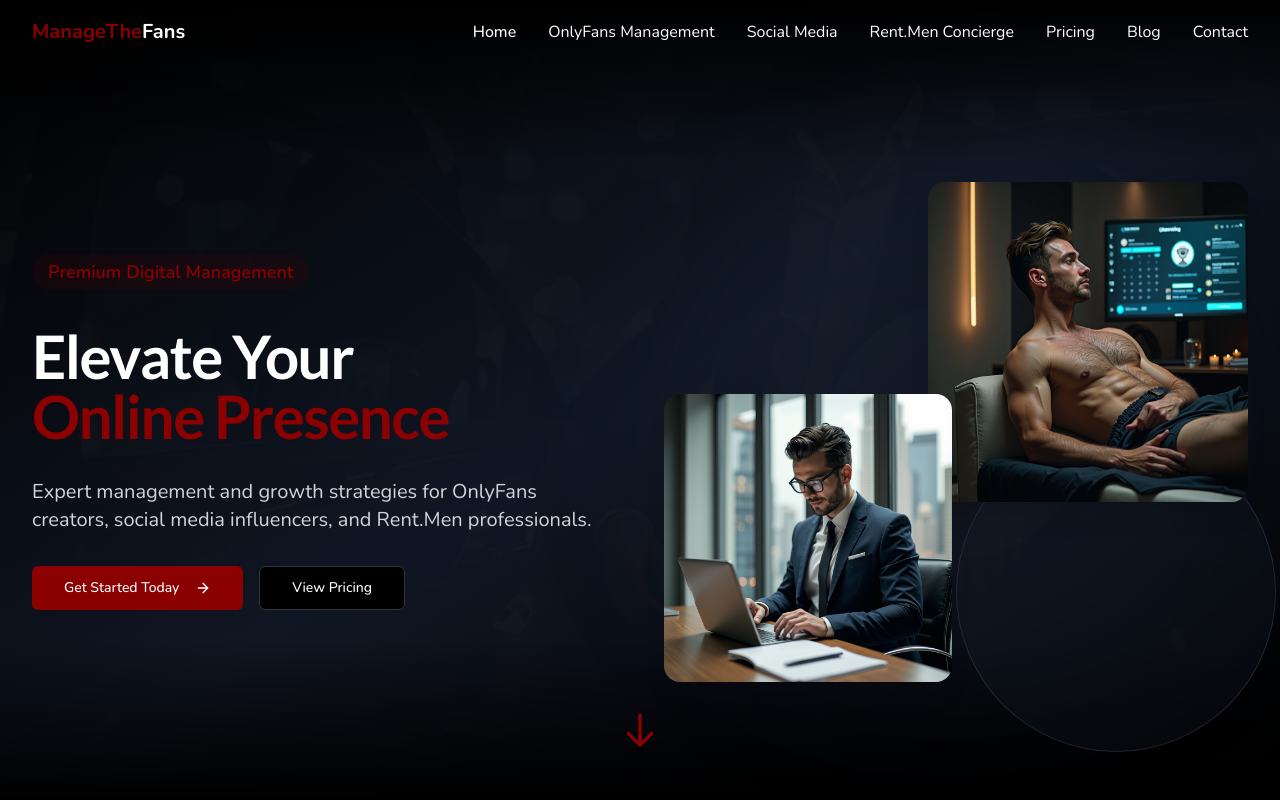
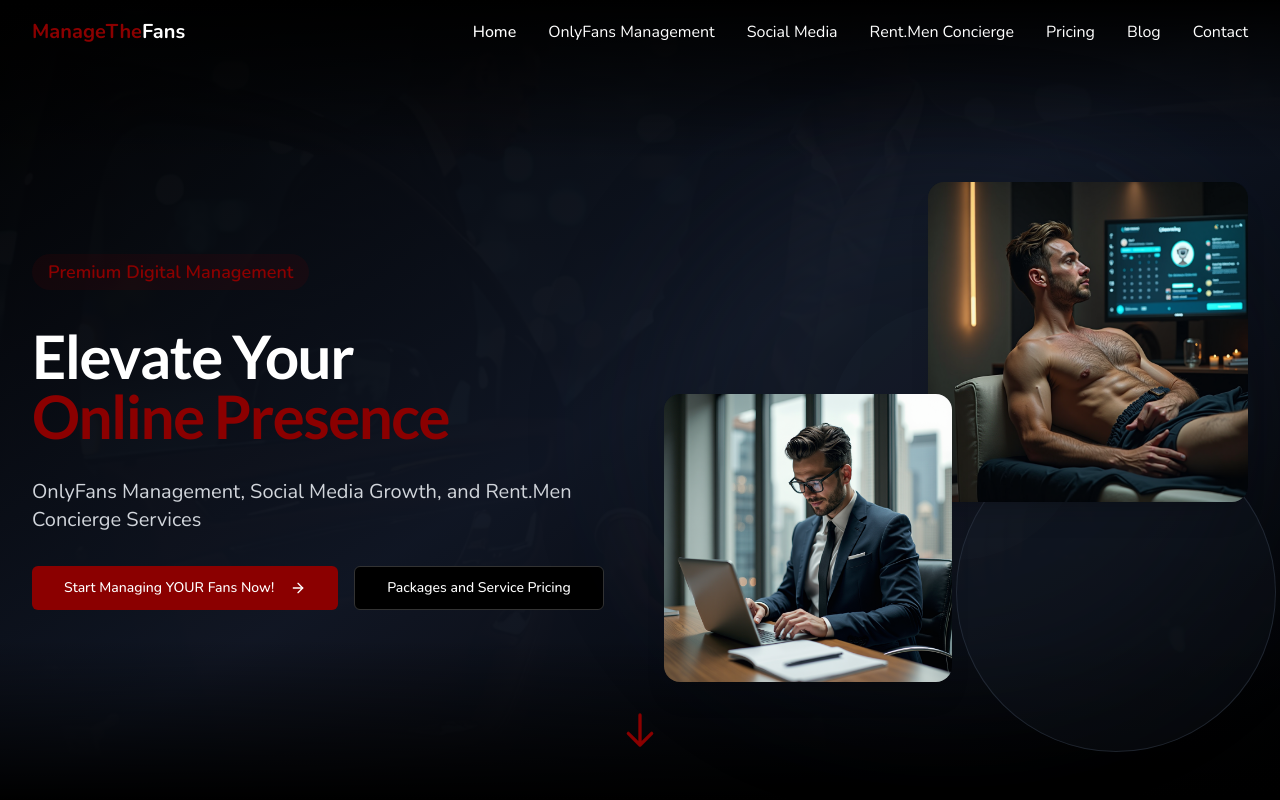
Before and after one commit to duvallglobal/managethefans, a React (Vite) app: page / in a window 1280 px wide. Shown: the top 800 px of the page. Built offline with nearby package versions, Linux system fonts and the light colour scheme.

Commit message:
Start Managing YOUR Fans Now!

```diff
--- a/src/components/home/HeroSection.tsx
+++ b/src/components/home/HeroSection.tsx
@@ -49,19 +49,19 @@ const HeroSection = () => {
               Elevate Your <span className="text-primary">Online Presence</span>
             </h1>
             <p className="text-base sm:text-lg md:text-xl text-gray-300">
-              Expert management and growth strategies for OnlyFans creators,
-              social media influencers, and Rent.Men professionals.
+              OnlyFans Management,
+              Social Media Growth, and Rent.Men Concierge Services
             </p>
             <div className="w-full flex flex-col sm:flex-row gap-4 justify-center lg:justify-start">
               <Button size="lg" variant="default" className="btn-primary" asChild>
                 <Link to="/contact">
-                  Get Started Today
+                Start Managing YOUR Fans Now!
                   <ArrowRight className="ml-2 h-5 w-5" />
                 </Link>
               </Button>
               <Button size="lg" variant="outline" className="btn-secondary" asChild>
                 <Link to="/pricing">
-                  View Pricing
+                Packages and Service Pricing
                 </Link>
               </Button>
             </div>
--- a/src/pages/Contact.tsx
+++ b/src/pages/Contact.tsx
@@ -97,8 +97,8 @@ const Contact = () => {
       // Process webhook response
       if (response.status === 200) {
         // Track conversion for analytics (if you have analytics set up)
-        if (typeof window !== 'undefined' && window.gtag) {
-          window.gtag('event', 'form_submission', {
+        if (typeof window !== 'undefined' && 'gtag' in window) {
+          (window as any).gtag('event', 'form_submission', {
             'event_category': 'engagement',
             'event_label': activeForm
           });
```
Also changed, not shown: src/types/gtag.d.ts (added, +12 -0 lines).
